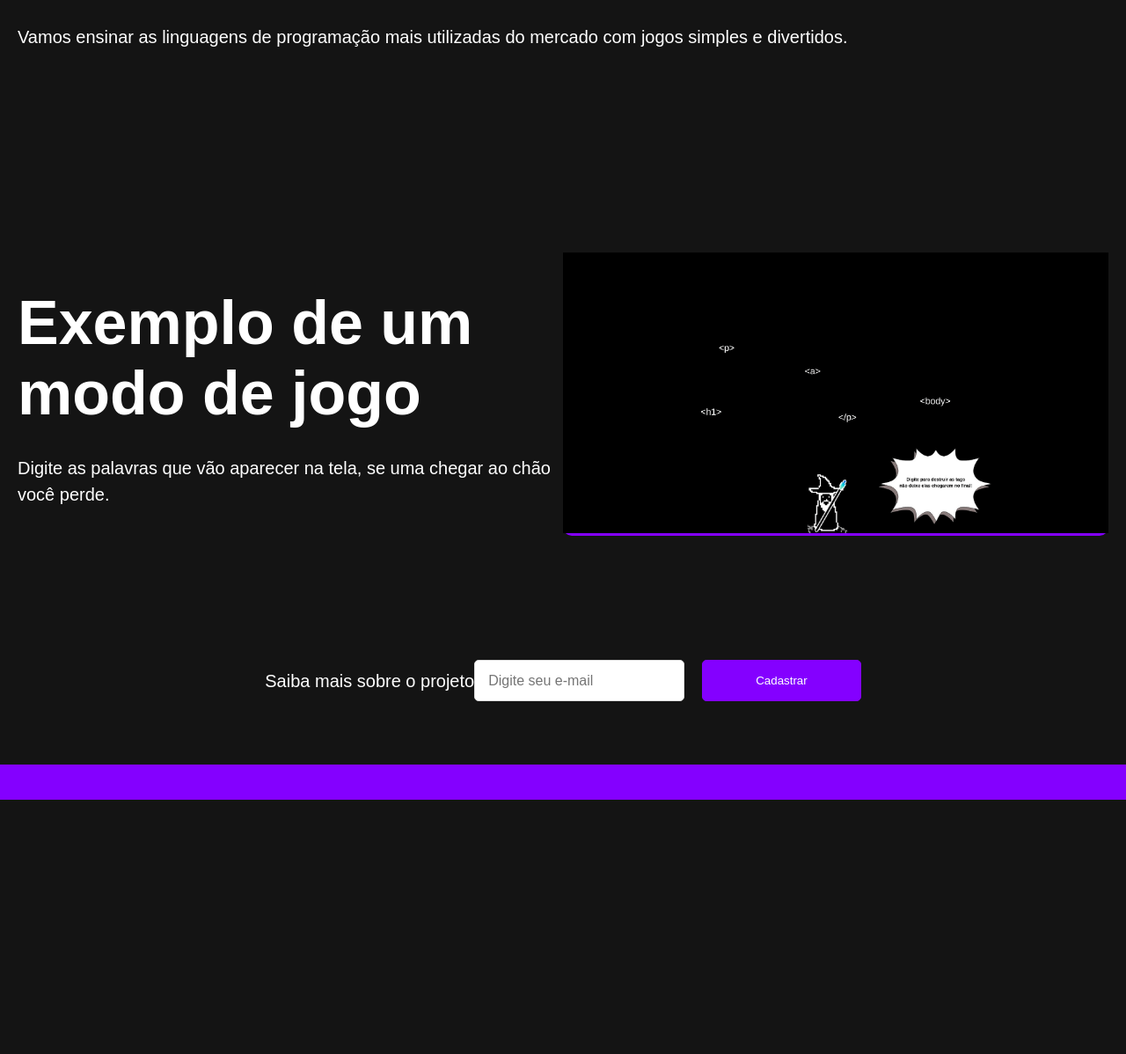
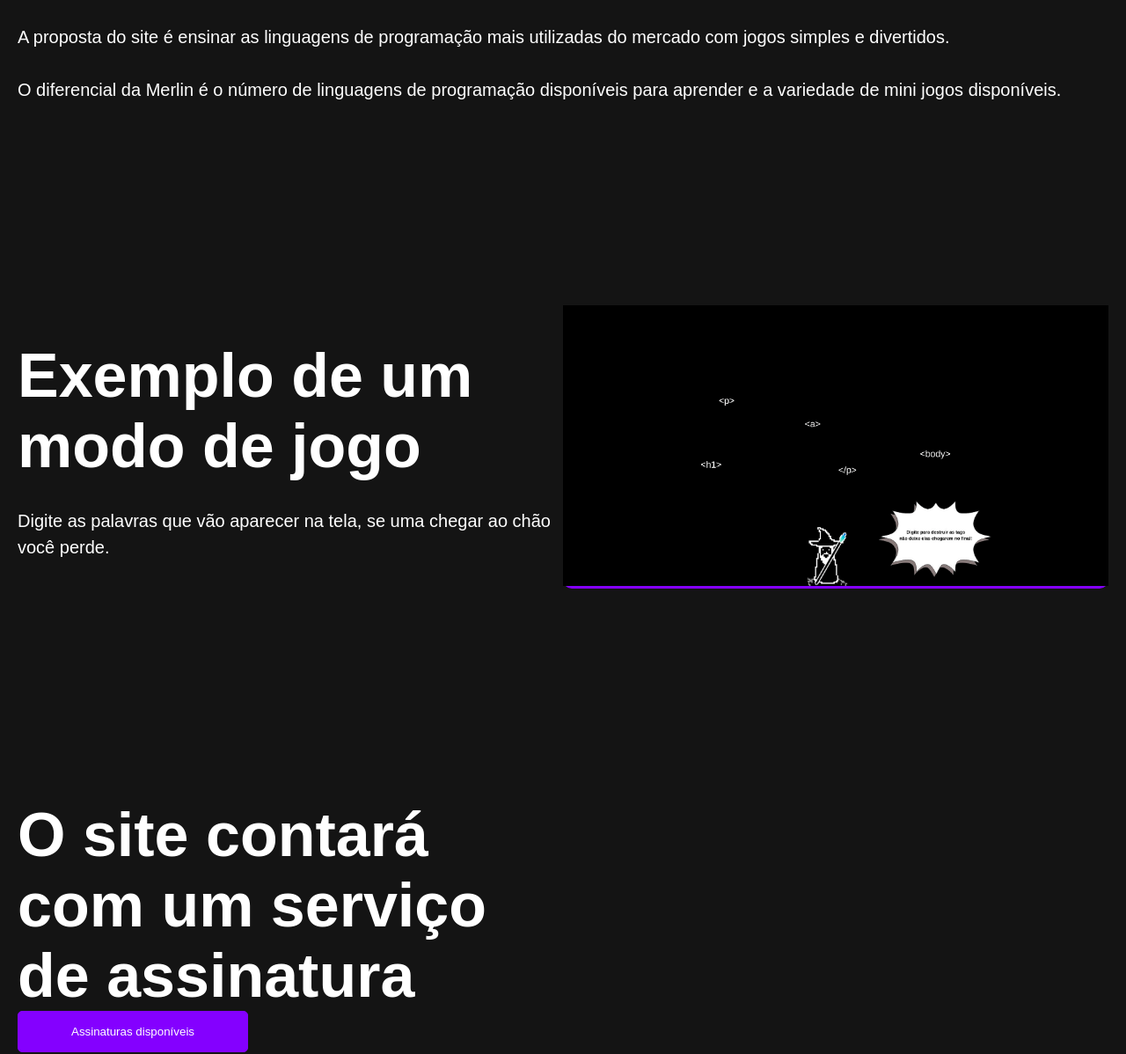
Before and after one commit to g0d1nn/Mer, a plain HTML site: page servicos.html in a window 1280 px wide. Shown: the part 383-1581 px from the top of the page at 88% size. Before the commit the page ends 1292 px from the top, so only its background shows below. Drawn offline with Linux system fonts and the light colour scheme.

Commit message:
Update servicos.html

```diff
--- a/servicos.html
+++ b/servicos.html
@@ -5,8 +5,7 @@
         <meta name="viewport" content="width=device-width, initial-scale=1.0">
         <link rel="icon" type="image/x-icon" href="img/favicon-32x32.png">
         <link rel="stylesheet" href="css/style.css">
-        <link rel="stylesheet" href="https://cdnjs.cloudflare.com/ajax/libs/font-awesome/6.0.0-beta3/css/all.min.css">
-        <title>Merlin</title>
+        <title>Serviços</title>
     </head>
     <body>
         <header>
@@ -27,8 +26,9 @@
             <div class="container">
                 <div class="texto">
                     <h1>Serviços oferecidos</h1>
-                    <p>Vamos ensinar as linguagens de programação mais utilizadas do mercado
+                    <p>A proposta do site é ensinar as linguagens de programação mais utilizadas do mercado
                      com jogos simples e divertidos.</p>
+                     <p>O diferencial da Merlin é o número de linguagens de programação disponíveis para aprender e a variedade de mini jogos disponíveis.</p>
                 </div>
             </div>
         </section>
@@ -43,6 +43,16 @@
                 </div>
             </div>
         </section>
+        <section class="assinatura">
+            <div class="container">
+                <div class="texto">
+                    <h1>O site contará com um serviço de assinatura</h1>
+                    <a href="assinatura.html"><button class="button" type="submit">Assinaturas disponíveis</button></a>
+                </div>
+                <div class="imagem">
+                </div>
+            </div>
+        </section>
 
 
         <section class="saiba-mais">
@@ -53,7 +63,7 @@
             </form>
         </section>
         <footer>
-
+            <p>&copy; 2024 Merlin. Todos os direitos reservados.</p>
         </footer>
 
     </body>
```
